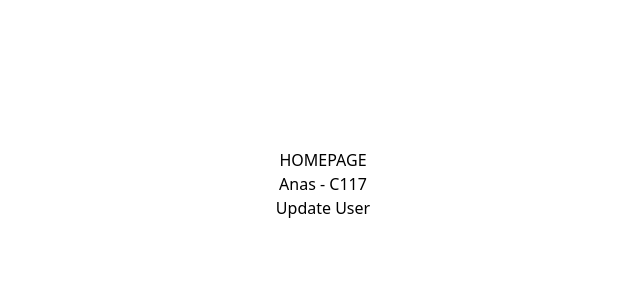
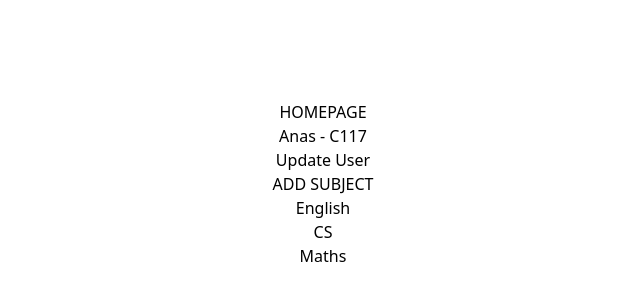
Before and after one commit to anasfirly20/learn-mobx, a React (Vite) app: page / in a window 1280 px wide. Shown: the part 216-516 px from the top of the page, without its empty margins (317-957 px from the left). Built offline with nearby package versions, Linux system fonts and the light colour scheme.

Commit message:
adding add subject

```diff
--- a/src/pages/home/HomePage.tsx
+++ b/src/pages/home/HomePage.tsx
@@ -5,12 +5,19 @@ type TProps = {
   store: {
     userInfo: TUserInfo;
     updateUser: (name: string) => void;
+    addSubject: (name: string) => void;
   };
 };
 
 const HomePage = ({ store }: TProps): React.JSX.Element => {
+  // Change user
   const changeUser = () => {
     store.updateUser("New Data");
+  };
+
+  // Add subject
+  const addSubject = () => {
+    store.addSubject("Aeronotics");
   };
 
   return (
@@ -20,6 +27,13 @@ const HomePage = ({ store }: TProps): React.JSX.Element => {
         {store.userInfo.name} - {store.userInfo.id}
       </h1>
       <button onClick={changeUser}>Update User</button>
+      <button onClick={addSubject}>ADD SUBJECT</button>
+      {
+        // LOOPING SBJECTS ARRAY PRINING HERE, ADD SUB BUTTON CREATED
+        store.userInfo.subject.map((key, index) => (
+          <p key={index}>{key}</p>
+        ))
+      }
     </article>
   );
 };
--- a/src/store/userStore.ts
+++ b/src/store/userStore.ts
@@ -35,7 +35,7 @@ class UserStore {
     }
 
     addSubject = (data: string) => {
-        return 'NA';
+        this.userInfo.subject.push(data);
     }
 
 
```
